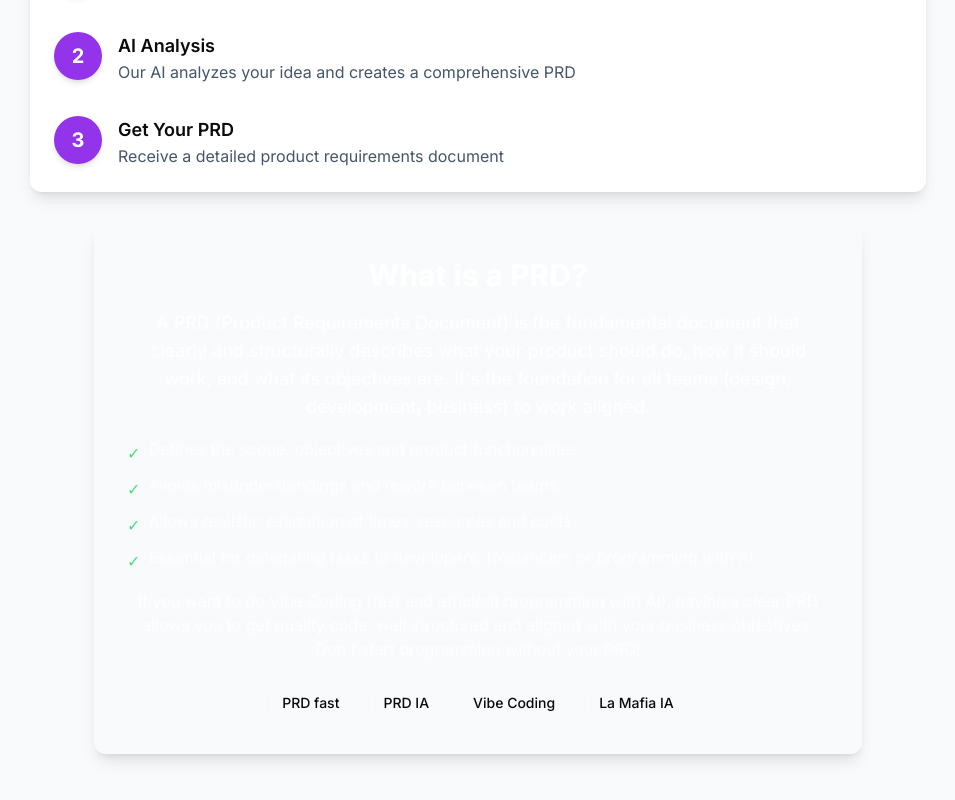
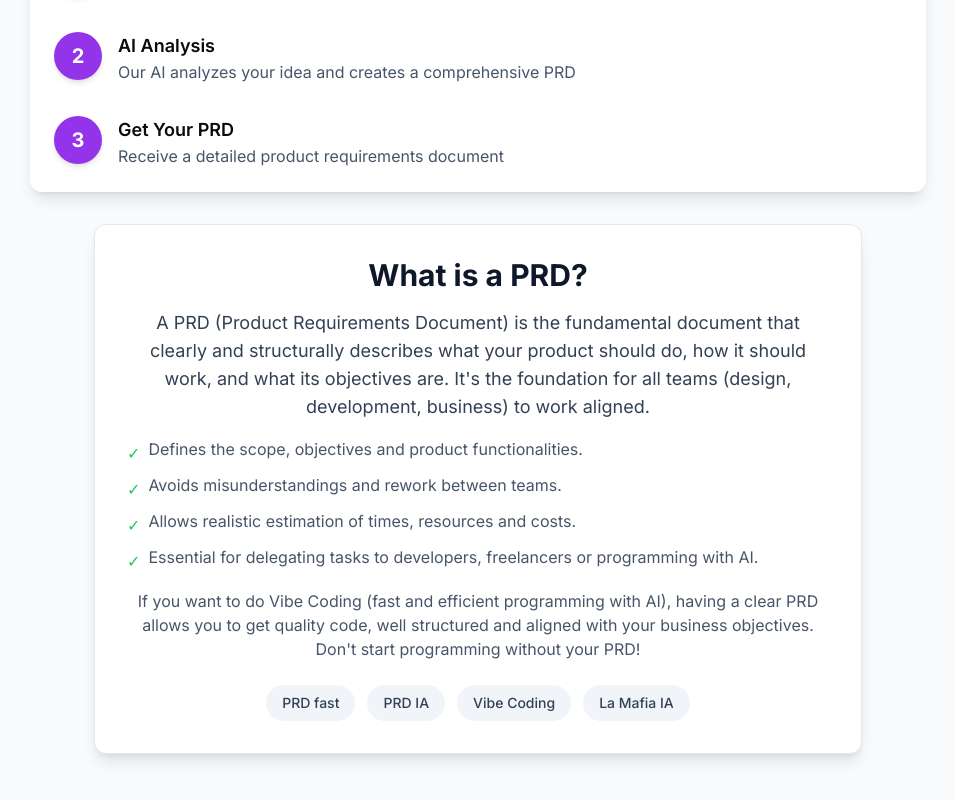
Before and after one commit to alexdcd/App-Genesis, a Next.js app: page / in a window 1280 px wide. Shown: the part 1310-2110 px from the top of the page, without its empty margins (162-1117 px from the left). Built offline with nearby package versions, Linux system fonts and the light colour scheme.

Commit message:
correccion visibilidad de textos

```diff
--- a/app/page.tsx
+++ b/app/page.tsx
@@ -440,25 +440,25 @@ Prioridad: El stack tecnológico recomendado por el usuario debe ser priorizado
         </div>
 
         {/* Sección: ¿Qué es un PRD y por qué es importante? */}
-        <section className="max-w-3xl mx-auto mb-12 bg-white/5 rounded-xl p-8 shadow-lg border border-white/10">
-          <h2 className="text-2xl md:text-3xl font-bold mb-4 text-center text-white">{t("prdTitle")}</h2>
-          <p className="text-white/90 text-lg mb-4 text-center">
+        <section className="max-w-3xl mx-auto mb-12 bg-white dark:bg-white/5 rounded-xl p-8 shadow-lg border border-slate-200 dark:border-white/10">
+  <h2 className="text-2xl md:text-3xl font-bold mb-4 text-center text-slate-900 dark:text-white">{t("prdTitle")}</h2>
+  <p className="text-slate-700 dark:text-white/90 text-lg mb-4 text-center">
     {t("prdDescription")}
   </p>
-          <ul className="text-white/80 space-y-2 mb-4">
-            <li className="flex items-start gap-2"><span className="text-green-400 mt-1">✓</span> {t("prdFeature1")}</li>
-            <li className="flex items-start gap-2"><span className="text-green-400 mt-1">✓</span> {t("prdFeature2")}</li>
-            <li className="flex items-start gap-2"><span className="text-green-400 mt-1">✓</span> {t("prdFeature3")}</li>
-            <li className="flex items-start gap-2"><span className="text-green-400 mt-1">✓</span> {t("prdFeature4")}</li>
+  <ul className="text-slate-600 dark:text-white/80 space-y-2 mb-4">
+    <li className="flex items-start gap-2"><span className="text-green-500 dark:text-green-400 mt-1">✓</span> {t("prdFeature1")}</li>
+    <li className="flex items-start gap-2"><span className="text-green-500 dark:text-green-400 mt-1">✓</span> {t("prdFeature2")}</li>
+    <li className="flex items-start gap-2"><span className="text-green-500 dark:text-green-400 mt-1">✓</span> {t("prdFeature3")}</li>
+    <li className="flex items-start gap-2"><span className="text-green-500 dark:text-green-400 mt-1">✓</span> {t("prdFeature4")}</li>
   </ul>
-          <p className="text-white/80 text-md text-center">
+  <p className="text-slate-600 dark:text-white/80 text-md text-center">
     {t("prdVibeCoding")}
   </p>
   <div className="flex flex-wrap gap-3 justify-center mt-6">
-            <div className="bg-white/5 px-4 py-2 rounded-full text-sm font-medium backdrop-blur-sm">{t("prdTag1")}</div>
-            <div className="bg-white/5 px-4 py-2 rounded-full text-sm font-medium backdrop-blur-sm">{t("prdTag2")}</div>
-            <div className="bg-white/5 px-4 py-2 rounded-full text-sm font-medium backdrop-blur-sm">{t("prdTag3")}</div>
-            <div className="bg-white/5 px-4 py-2 rounded-full text-sm font-medium backdrop-blur-sm">{t("prdTag4")}</div>
+    <div className="bg-slate-100 dark:bg-white/5 text-slate-700 dark:text-white px-4 py-2 rounded-full text-sm font-medium backdrop-blur-sm">{t("prdTag1")}</div>
+    <div className="bg-slate-100 dark:bg-white/5 text-slate-700 dark:text-white px-4 py-2 rounded-full text-sm font-medium backdrop-blur-sm">{t("prdTag2")}</div>
+    <div className="bg-slate-100 dark:bg-white/5 text-slate-700 dark:text-white px-4 py-2 rounded-full text-sm font-medium backdrop-blur-sm">{t("prdTag3")}</div>
+    <div className="bg-slate-100 dark:bg-white/5 text-slate-700 dark:text-white px-4 py-2 rounded-full text-sm font-medium backdrop-blur-sm">{t("prdTag4")}</div>
   </div>
 </section>
       </div>
--- a/components/language-selector.tsx
+++ b/components/language-selector.tsx
@@ -17,12 +17,12 @@ export default function LanguageSelector() {
     <div className="flex items-center">
       <span className="mr-2 text-sm text-slate-900 dark:text-slate-100">{t("languageSelector")}:</span>
       <Select value={language} onValueChange={(value) => setLanguage(value as any)}>
-        <SelectTrigger className="w-[120px] dark:bg-slate-800 dark:border-slate-700 dark:text-slate-100">
+        <SelectTrigger className="w-[120px] bg-white border-slate-300 text-slate-900 dark:bg-slate-800 dark:border-slate-700 dark:text-slate-100">
           <SelectValue placeholder="Language" />
         </SelectTrigger>
-        <SelectContent className="dark:bg-slate-800 dark:text-slate-100 dark:border-slate-700">
+        <SelectContent className="bg-white text-slate-900 border-slate-300 dark:bg-slate-800 dark:text-slate-100 dark:border-slate-700">
           {languages.map((lang) => (
-            <SelectItem key={lang.code} value={lang.code} className="dark:bg-slate-700 dark:text-slate-100 dark:hover:bg-slate-600">
+            <SelectItem key={lang.code} value={lang.code} className="bg-white text-slate-900 hover:bg-slate-100 dark:bg-slate-700 dark:text-slate-100 dark:hover:bg-slate-600">
               {lang.name}
             </SelectItem>
           ))}
```
Lines whose indentation alone changed are shown as unchanged.
